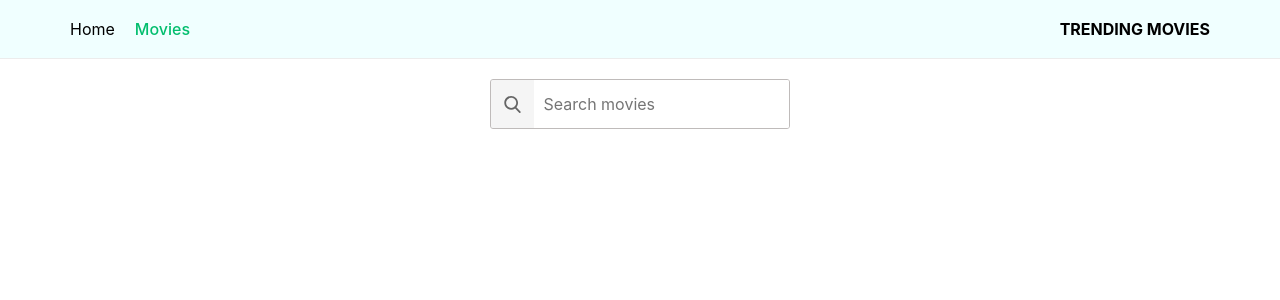
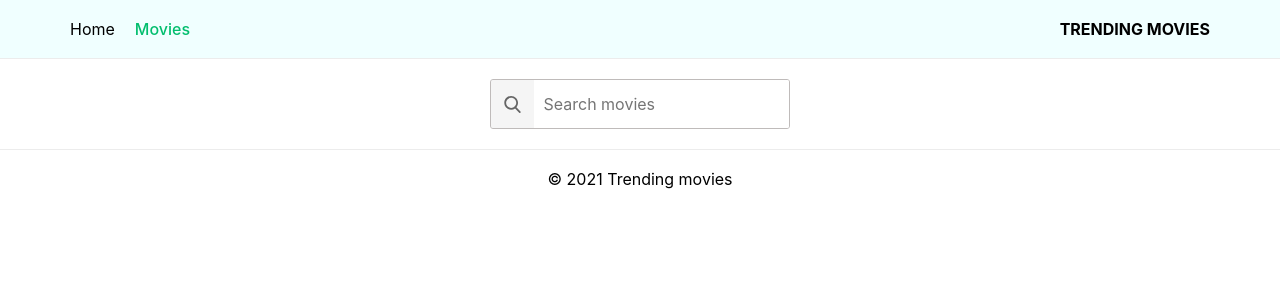
Before and after one commit to mityaua/goit-react-hw-04-movies, a React (Create React App) app: page /movies in a window 1280 px wide. Shown: the top 300 px of the page. Built offline with nearby package versions, Linux system fonts and the light colour scheme.

Commit message:
Added AppFooter

```diff
--- a/public/index.html
+++ b/public/index.html
@@ -8,7 +8,7 @@
       name="description"
       content="Web site created using create-react-app"
     />
-    <title>React App | Movies</title>
+    <title>Trending movies | React App</title>
   </head>
   <body>
     <noscript>You need to enable JavaScript to run this app.</noscript>
--- a/src/App.jsx
+++ b/src/App.jsx
@@ -2,6 +2,7 @@ import { Suspense, lazy } from 'react';
 import { Route, Switch } from 'react-router-dom';
 import Container from './components/Container';
 import AppBar from './components/AppBar';
+import AppFooter from './components/AppFooter';
 import Loader from './components/Loader';
 
 import routes from './routes';
@@ -36,6 +37,8 @@ const App = () => (
         </Switch>
       </Suspense>
     </Container>
+
+    <AppFooter />
   </>
 );
 
--- /dev/null
+++ b/src/components/AppFooter/AppFooter.jsx
@@ -0,0 +1,13 @@
+import styles from './AppFooter.module.scss';
+
+const AppFooter = () => {
+  return (
+    <footer className={styles.footer}>
+      <p className={styles.text}>
+        &copy; {new Date().getFullYear()} Trending movies
+      </p>
+    </footer>
+  );
+};
+
+export default AppFooter;
--- /dev/null
+++ b/src/components/AppFooter/AppFooter.module.scss
@@ -0,0 +1,11 @@
+// Стили хедера
+@import '../../variables.module.scss';
+
+.footer {
+  border-top: 1px solid #ececec;
+}
+
+.text {
+  text-align: center;
+  padding: 20px 0;
+}
--- /dev/null
+++ b/src/components/AppFooter/index.jsx
@@ -0,0 +1 @@
+export { default } from './AppFooter';
```
